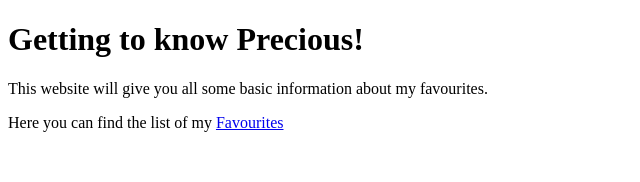
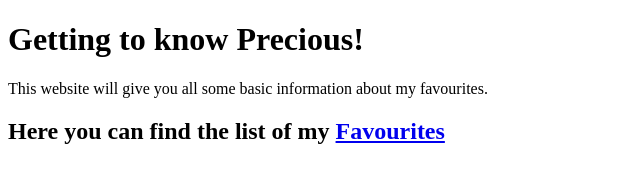
Before and after one commit to preciouseve/HTML-Website, a plain HTML site: page index.html in a window 1280 px wide. Shown: the whole page, without its empty margins (0-640 px from the left). Drawn offline with Linux system fonts and the light colour scheme.

Commit message:
Final Changes

```diff
--- a/index.html
+++ b/index.html
@@ -16,7 +16,7 @@
         <p>
             This website will give you all some basic information about my favourites.
         <p>
-        <p> Here you can find the list of my <a href="list.html">Favourites</a></p>
+        <h2> Here you can find the list of my <a href="list.html">Favourites</a></h2>
     </main>
 </body>
 
```
